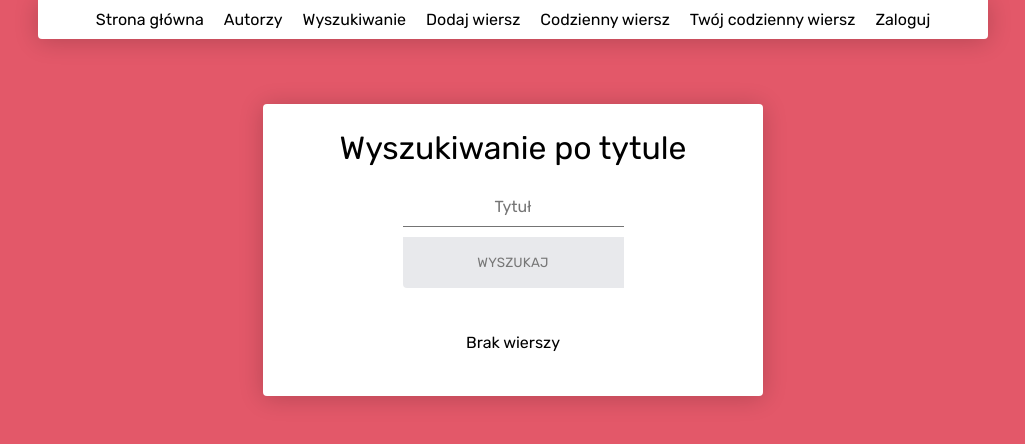
After one commit to meex28/poems-jezyki-skryptowe, a Flask app: page /search in a window 1280 px wide. The commit adds this page. Shown: the top 444 px of the page, without its empty margins (127-1152 px from the left). Run offline with Flask 2, Linux system fonts and the light colour scheme; data that the repository does not hold is empty.

Commit message:
added error handling in addPoem add searching

```diff
--- a/DAOs.py
+++ b/DAOs.py
@@ -142,6 +142,18 @@ class PoemsDAO(DAO):
         authors = [(poem.author, poem.isUserAuthor) for poem in session.query(Poem).group_by(Poem.author).all()]
         return authors
 
+    # search poems by title, using SQL "LIKE %title%"
+    # limited to {limit} first results
+    def searchByTitle(self, title, limit):
+        session = super()._createSession()
+        poems = session.query(Poem).filter(Poem.title.like(f'%{title}%')).limit(limit).all()
+        return poems
+
+    def getPoemByAuthorAndTitle(self, title, author):
+        session = super()._createSession()
+        poem = session.query(Poem).filter(Poem.title == title, Poem.author == author).first()
+        return poem
+
 
 class OpinionsDAO(DAO):
     # get session from opinion's author (user)
--- a/controllers.py
+++ b/controllers.py
@@ -17,6 +17,7 @@ def registerEndpoints(app):
     app.add_url_rule('/daily_personal', view_func=PoemsController.dailyPersonalPoem, methods=['GET'])
     app.add_url_rule('/author', view_func=PoemsController.authorsPage, methods=['GET'])
     app.add_url_rule('/poem/<int:id>/opinion', view_func=PoemsController.addOpinion, methods=['GET', 'POST'])
+    app.add_url_rule('/search', view_func=PoemsController.searchPoems, methods=['GET', 'POST'])
 
 
 class UsersController:
@@ -124,12 +125,14 @@ class PoemsController:
                 return redirect(url_for('login', logged=UsersController.checkToken(request)))
             return render_template('add_poem_page.html', logged=UsersController.checkToken(request))
         elif request.method == 'POST':
+            if not UsersController.checkToken(request):
+                return redirect(url_for('login', logged=UsersController.checkToken(request)))
             author = request.form.get('author')
             isUserAuthor = request.form.get('isUserAuthor') == 'on'
             title = request.form.get('title')
             content = request.form.get('content')
             try:
-                PoemsController.__service.addPoem(author, title, content, isUserAuthor)
+                PoemsController.__service.addPoem(request.cookies.get('token'), author, title, content, isUserAuthor)
             except ValueError as e:
                 return UsersController.error(str(e), request)
 
@@ -154,3 +157,13 @@ class PoemsController:
     def authorsPage():
         authors = PoemsController.__service.getAuthors()
         return render_template('authors.html', authors=authors, logged=UsersController.checkToken(request))
+
+    @staticmethod
+    def searchPoems():
+        title = ''
+        if request.method == 'GET':
+            title = ''
+        elif request.method == 'POST':
+            title = request.form.get('title')
+        poems = PoemsController.__service.searchPoem(title)
+        return render_template('searching_page.html', poems=poems, logged=UsersController.checkToken(request))
--- a/services.py
+++ b/services.py
@@ -81,9 +81,9 @@ class PoemsService:
         self.__usersDAO = UsersDAO()
 
     # add new poem
-    def addPoem(self, author, title, content, isUserAuthor=False):
+    def addPoem(self, token, author, title, content, isUserAuthor=False):
         # make validation
-        if author == '' or content == '':
+        if (author == '' and isUserAuthor is False) or content == '':
             raise ValueError('Wiersz musi posiadać autora i treść.')
 
         # if title is empty use given pattern: "*** ({first line in poem})"
@@ -91,15 +91,23 @@ class PoemsService:
             firstLine = content.split('\n')[0]
             title = f"*** ({firstLine})"
 
+        # if user is an author then set his login as author
+        if isUserAuthor:
+            author = decodeToken(token)[1]
+
+        if self.__poemsDAO.getPoemByAuthorAndTitle(title, author) is not None:
+            raise ValueError('Wiersz o takim tytule i autorze już występuje w bazie.')
+
         poem = Poem(author, title, content.strip(), isUserAuthor)
 
         try:
             self.__poemsDAO.addPoem(poem)
-        except:
+        except Exception:
             raise InternalServerError('Database error.')
 
         return True
 
+    # get poem by id
     def getPoem(self, id):
         poem = self.__poemsDAO.getPoemById(id)
         opinions = self.__opinionsDAO.getPoemOpinions(poem)
@@ -115,6 +123,7 @@ class PoemsService:
             # round to 2 digits
             ratingAvg = int(ratingAvg * 100) / 100
 
+        # create DTO object
         poemDTO = PoemDTO(id, poem.author, poem.title, poem.content.split('\n'), ratingAvg, opinionsDTO)
 
         return poemDTO
@@ -149,6 +158,7 @@ class PoemsService:
 
         return author, self._poemsToPoemsPreviewDTO(poems)
 
+    # return 5 most recent poems for main page view
     def getMainPagePoems(self):
         poems = self.__poemsDAO.getLastPoems(5)
         # TODO: pass opinions in constructor
@@ -204,3 +214,14 @@ class PoemsService:
         self.__opinionsDAO.addOpinion(opinion)
 
         return True
+
+    # return list of PoemPreviewDTO, where titles contains given title (get first 10 results)
+    # using SQL "LIKE %title%"
+    def searchPoem(self, title):
+        # search poems
+        poems = self.__poemsDAO.searchByTitle(title, 10)
+
+        # transfer poems to DTO
+        poemsDTO = self._poemsToPoemsPreviewDTO(poems)
+
+        return poemsDTO
--- a/static/style.css
+++ b/static/style.css
@@ -135,6 +135,8 @@ body {
   border-radius: 0 0 4px 4px;
   box-shadow: 0 2px 25px rgba(0, 0, 0, 0.2);
   justify-content: center;
+  top: 0;
+  position: sticky;
 }
 
 .nav-bar a {
@@ -260,3 +262,17 @@ input[type=number] {
   text-align: center;
   -moz-appearance: textfield;
 }
+
+.search input {
+  font-size: 16px;
+  display: block;
+  font-family: 'Rubik', sans-serif;
+  width: 100%;
+  padding: 10px 1px;
+  border: 0;
+  border-bottom: 1px solid #747474;
+  outline: none;
+  -webkit-transition: all .2s;
+  transition: all .2s;
+  text-align: center;
+}
--- a/templates/add_opinion_page.html
+++ b/templates/add_opinion_page.html
@@ -10,7 +10,8 @@
 {% include "nav_bar.html" %}
 
 
-    <form class="container add-poem add-opinion" action="{{ url_for('addOpinion', id=id) }}" method="post" id="add-opinion">
+    <form class="container add-poem add-opinion" action="{{ url_for('addOpinion', id=id) }}" method="post"
+          id="add-opinion" autocomplete="off">
       <div class="item">
        <h1>Dodaj opinię</h1>
     </div>
--- a/templates/add_poem_page.html
+++ b/templates/add_poem_page.html
@@ -10,7 +10,7 @@
     {% include "nav_bar.html" %}
 
 
-    <form class="container add-poem" action="{{ url_for('addPoem') }}" method="post" id="add-form">
+    <form class="container add-poem" action="{{ url_for('addPoem') }}" method="post" id="add-form" autocomplete="off">
         <div class="item">
             <h1>Dodaj utwór</h1>
         </div>
--- a/templates/nav_bar.html
+++ b/templates/nav_bar.html
@@ -1,7 +1,7 @@
 <div class="nav-bar">
     <a href={{ url_for('mainPage') }}>Strona główna</a>
     <a href={{ url_for('authorsPage') }}>Autorzy</a>
-    <a>Wyszukiwanie</a>
+    <a href="{{ url_for('searchPoems') }}">Wyszukiwanie</a>
     <a href="{{ url_for('addPoem') }}">Dodaj wiersz</a>
     <a href="{{ url_for('dailyPoem') }}">Codzienny wiersz</a>
     <a href="{{ url_for('dailyPersonalPoem') }}">Twój codzienny wiersz</a>
--- /dev/null
+++ b/templates/poems_preview_list.html
@@ -0,0 +1,11 @@
+{% if poems %}
+    {% for poem in poems %}
+        <p>{{ poem.author }}</p>
+        <a href={{ url_for('poemPage', id=poem.id) }}>{{ poem.title }}</a>
+        <br>
+        <br>
+    {% endfor %}
+{% else %}
+    <p>Brak wierszy</p>
+    <br>
+{% endif %}
--- /dev/null
+++ b/templates/searching_page.html
@@ -0,0 +1,26 @@
+<!DOCTYPE html>
+<html lang="en">
+<head>
+    <meta charset="UTF-8">
+    <title>Wyszukaj</title>
+    <link rel='stylesheet' href='https://fonts.googleapis.com/css?family=Rubik:400,700'>
+    <link rel="stylesheet" type="text/css" href="{{ url_for('static',filename='style.css') }}">
+</head>
+<body>
+    {% include "nav_bar.html" %}
+
+    <div class="container">
+        <div class="item">
+            <h1>Wyszukiwanie po tytule</h1>
+        </div>
+        <form class="item search" action="{{ url_for('searchPoems') }}" method="post" autocomplete="off">
+            <input type="text" placeholder="Tytuł" name="title">
+            <button class="item" type="submit">Wyszukaj</button>
+        </form>
+
+        <div class="item">
+            {% include "poems_preview_list.html" %}
+        </div>
+    </div>
+</body>
+</html>
```
Also changed, not shown: templates/index.html (+1 -6 lines), tests.py (+11 -4 lines).
